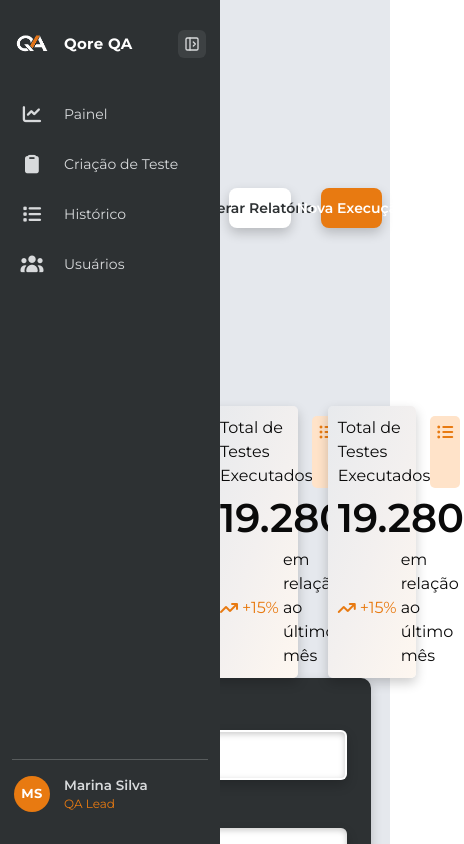
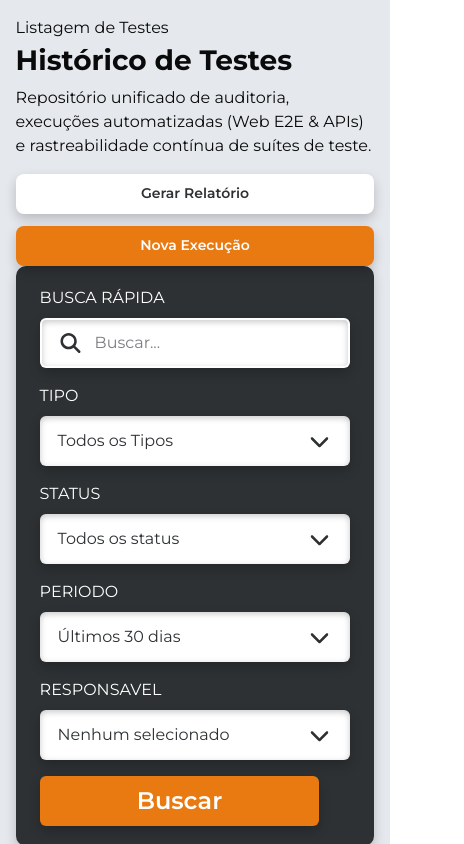
Before and after one commit to Qore-Analitycs/Qore-Analytics---Front-End, a Next.js app: page /historicoTeste in a window 390 px wide. Shown: the top 844 px of the page, 464 px wide, since content can reach past the window. Built offline with nearby package versions, Linux system fonts and the light colour scheme.

Commit message:
:construction: primeira etapa da responsividade, reestruturar elementos da tela em media, feito

```diff
--- a/src/pages/historicoTeste/historicoTeste.module.css
+++ b/src/pages/historicoTeste/historicoTeste.module.css
@@ -47,3 +47,66 @@
     z-index: 30;
     transition: width 0.3s cubic-bezier(0.4, 0, 0.2, 1);
 }
+
+.topoMobile {
+    display: none;
+}
+
+@media (max-width: 600px) {
+    .topoMobile {
+        display: block;
+        width: 100%;
+    }
+
+    .sidebarContainer {
+        display: none;
+    }
+
+    .main {
+        flex-direction: column;
+        width: 100%;
+        overflow-x: hidden;
+    }
+
+    .ladoDireito {
+        width: 100%;
+        justify-content: center;
+    }
+
+    .container {
+        width: 92%;
+        margin-top: 16px;
+        margin-bottom: 24px;
+    }
+
+    .superior {
+        flex-direction: column;
+        gap: 16px;
+    }
+
+    .superiorTexto {
+        width: 100%;
+    }
+
+    .titulo {
+        font-size: 28px;
+        line-height: 1.2;
+        margin: 4px 0 8px;
+    }
+
+    .botoes {
+        width: 100%;
+        flex-direction: column;
+        gap: 12px;
+        align-items: stretch;
+        justify-content: flex-start;
+    }
+
+    .containerBotao {
+        width: 100%;
+    }
+
+    :global(.cards) {
+        display: none;
+    }
+}
--- a/src/pages/historicoTeste/index.tsx
+++ b/src/pages/historicoTeste/index.tsx
@@ -10,6 +10,11 @@ export default function HistoricoTeste() {
 
   return (
     <>
+
+      <div className={styles.topoMobile}>
+        {/* <SideBarResponse /> */}
+      </div>
+
       <main className={styles.main}>
         <div className={styles.sidebarContainer}>
           <SideBar
```
